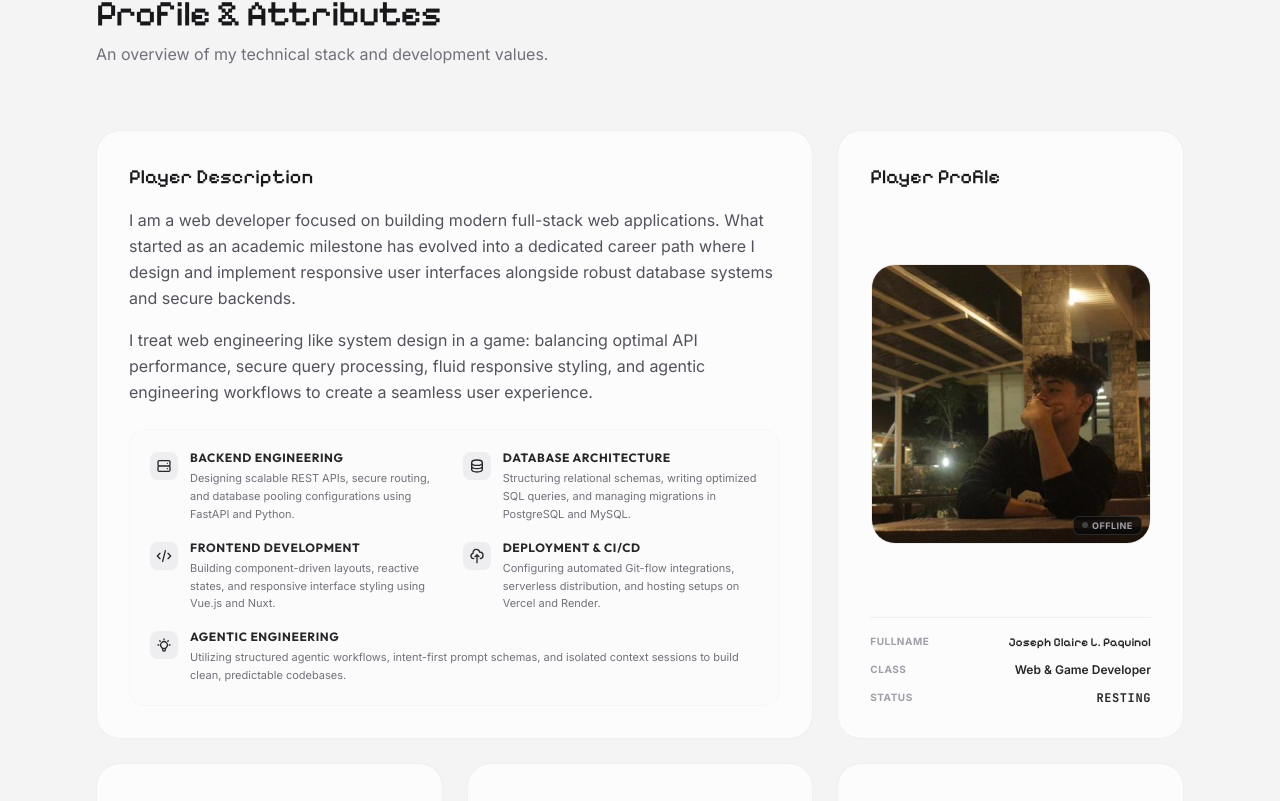
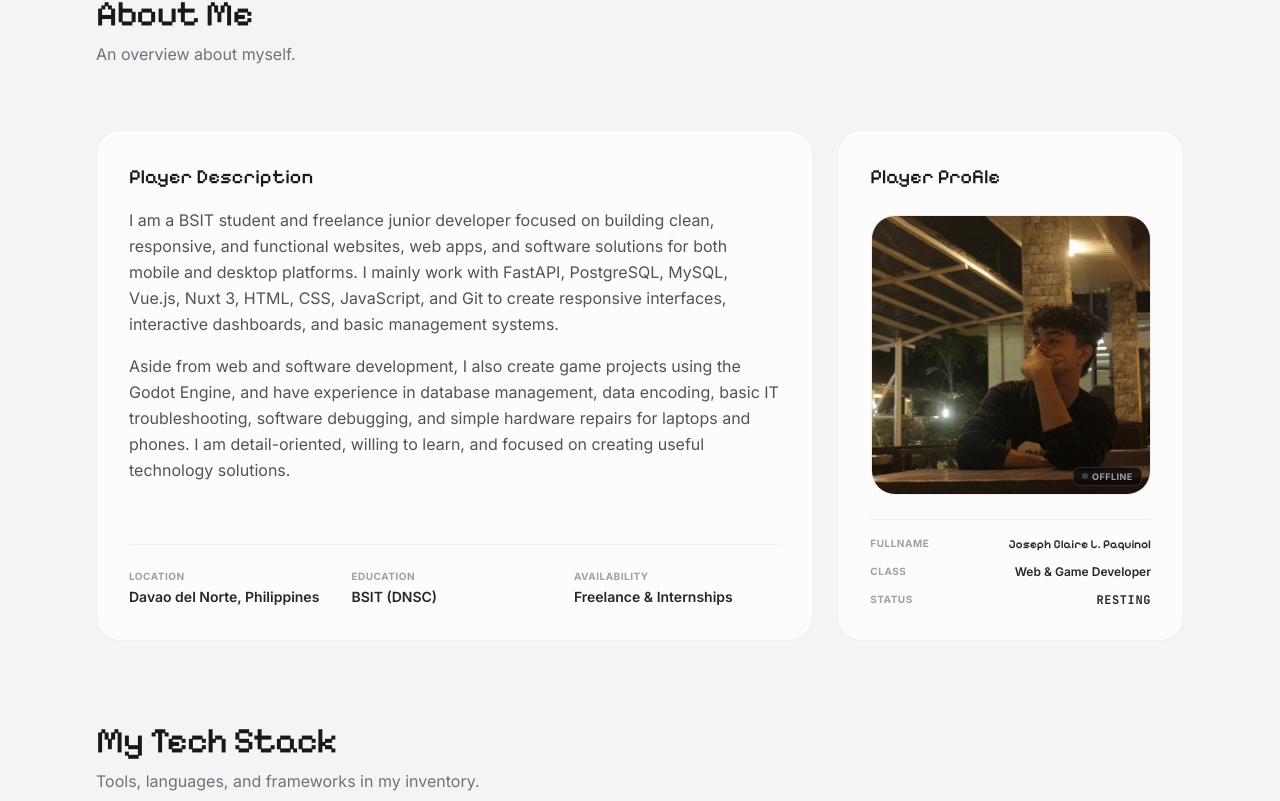
Before and after one commit to JCentic/website-portfolio, a Nuxt app: page / in a window 1280 px wide. Shown: the part 919-1720 px from the top of the page. Built offline with nearby package versions, Linux system fonts and the light colour scheme.

Commit message:
feat(about): split bento layout into three sections and personalize bio description

```diff
--- a/app/components/About.vue
+++ b/app/components/About.vue
@@ -50,16 +50,16 @@ onUnmounted(() => {
 
       <!-- Section Header -->
       <div class="about-header">
-        <h2 class="about-title hover-flicker" data-text="Profile & Attributes">
-          Profile & Attributes
+        <h2 class="about-title hover-flicker" data-text="About Me">
+          About Me
         </h2>
         <p class="about-subtitle">
-          An overview of my technical stack and development values.
+          An overview about myself.
         </p>
       </div>
 
-      <!-- Bento Grid Container -->
-      <div class="bento-grid">
+      <!-- Bento Grid 1 (About Me) -->
+      <div class="bento-grid mb-20">
 
         <!-- Card 1: Player Description (Bio) - Spans 2 columns -->
         <div class="profile-card spotlight-card reveal-hidden" style="transition-delay: 0ms" @mousemove="handleMouseMove">
@@ -68,95 +68,25 @@ onUnmounted(() => {
               Player Description
             </h3>
             <p class="profile-bio">
-              I am a web developer focused on building modern full-stack web applications. What started as an academic milestone has evolved into a dedicated career path where I design and implement responsive user interfaces alongside robust database systems and secure backends.
+              I am a BSIT student and freelance junior developer focused on building clean, responsive, and functional websites, web apps, and software solutions for both mobile and desktop platforms. I mainly work with FastAPI, PostgreSQL, MySQL, Vue.js, Nuxt 3, HTML, CSS, JavaScript, and Git to create responsive interfaces, interactive dashboards, and basic management systems.
             </p>
             <p class="profile-bio-extra">
-              I treat web engineering like system design in a game: balancing optimal API performance, secure query processing, fluid responsive styling, and agentic engineering workflows to create a seamless user experience.
+              Aside from web and software development, I also create game projects using the Godot Engine, and have experience in database management, data encoding, basic IT troubleshooting, software debugging, and simple hardware repairs for laptops and phones. I am detail-oriented, willing to learn, and focused on creating useful technology solutions.
             </p>
+          </div>
 
-            <!-- Core Engineering Areas -->
-            <div class="core-areas-grid">
-
-              <!-- Area 1: Backend Engineering -->
-              <div class="core-area-item">
-                <div class="core-area-icon-wrapper">
-                  <!-- Server/API SVG icon -->
-                  <svg class="core-area-icon" fill="none" viewBox="0 0 24 24" stroke="currentColor" stroke-width="2">
-                    <path stroke-linecap="round" stroke-linejoin="round" d="M5 12h14M5 12a2 2 0 01-2-2V6a2 2 0 012-2h14a2 2 0 012 2v4a2 2 0 01-2 2M5 12a2 2 0 00-2 2v4a2 2 0 002 2h14a2 2 0 002-2v-4a2 2 0 00-2-2m-2-4h.01M17 16h.01" />
-                  </svg>
-                </div>
-                <div>
-                  <h4 class="core-area-title">Backend Engineering</h4>
-                  <p class="core-area-desc">
-                    Designing scalable REST APIs, secure routing, and database pooling configurations using FastAPI and Python.
-                  </p>
-                </div>
-              </div>
-
-              <!-- Area 2: Database Architecture -->
-              <div class="core-area-item">
-                <div class="core-area-icon-wrapper">
-                  <!-- Database Stack SVG icon -->
-                  <svg class="core-area-icon" fill="none" viewBox="0 0 24 24" stroke="currentColor" stroke-width="2">
-                    <path stroke-linecap="round" stroke-linejoin="round" d="M4 7v10c0 2.21 3.582 4 8 4s8-1.79 8-4V7M4 7c0 2.21 3.582 4 8 4s8-1.79 8-4M4 7c0-2.21 3.582-4 8-4s8 1.79 8 4m0 5c0 2.21-3.582 4-8 4s-8-1.79-8-4" />
-                  </svg>
-                </div>
-                <div>
-                  <h4 class="core-area-title">Database Architecture</h4>
-                  <p class="core-area-desc">
-                    Structuring relational schemas, writing optimized SQL queries, and managing migrations in PostgreSQL and MySQL.
-                  </p>
-                </div>
-              </div>
-
-              <!-- Area 3: Frontend Development -->
-              <div class="core-area-item">
-                <div class="core-area-icon-wrapper">
-                  <!-- Code brackets SVG icon -->
-                  <svg class="core-area-icon" fill="none" viewBox="0 0 24 24" stroke="currentColor" stroke-width="2">
-                    <path stroke-linecap="round" stroke-linejoin="round" d="M10 20l4-16m4 4l4 4-4 4M6 16l-4-4 4-4" />
-                  </svg>
-                </div>
-                <div>
-                  <h4 class="core-area-title">Frontend Development</h4>
-                  <p class="core-area-desc">
-                    Building component-driven layouts, reactive states, and responsive interface styling using Vue.js and Nuxt.
-                  </p>
-                </div>
-              </div>
-
-              <!-- Area 4: Deployment & CI/CD -->
-              <div class="core-area-item">
-                <div class="core-area-icon-wrapper">
-                  <!-- Cloud Upload SVG icon -->
-                  <svg class="core-area-icon" fill="none" viewBox="0 0 24 24" stroke="currentColor" stroke-width="2">
-                    <path stroke-linecap="round" stroke-linejoin="round" d="M7 16a4 4 0 01-.88-7.903A5 5 0 1115.9 6L16 6a5 5 0 011 9.9M15 13l-3-3m0 0l-3 3m3-3v12" />
-                  </svg>
-                </div>
-                <div>
-                  <h4 class="core-area-title">Deployment & CI/CD</h4>
-                  <p class="core-area-desc">
-                    Configuring automated Git-flow integrations, serverless distribution, and hosting setups on Vercel and Render.
-                  </p>
-                </div>
-              </div>
-
-              <!-- Area 5: Agentic Engineering -->
-              <div class="core-area-item sm:col-span-2">
-                <div class="core-area-icon-wrapper">
-                  <!-- AI / Robot / Intelligence SVG icon -->
-                  <svg class="core-area-icon" fill="none" viewBox="0 0 24 24" stroke="currentColor" stroke-width="2">
-                    <path stroke-linecap="round" stroke-linejoin="round" d="M9.663 17h4.673M12 3v1m6.364 1.636l-.707.707M21 12h-1M4 12H3m3.343-5.657l-.707-.707m2.828 9.9a5 5 0 117.072 0l-.548.547A3.374 3.374 0 0014 18.469V19a2 2 0 11-4 0v-.531c0-.895-.356-1.754-.988-2.386l-.548-.547z" />
-                  </svg>
-                </div>
-                <div>
-                  <h4 class="core-area-title">Agentic Engineering</h4>
-                  <p class="core-area-desc">
-                    Utilizing structured agentic workflows, intent-first prompt schemas, and isolated context sessions to build clean, predictable codebases.
-                  </p>
-                </div>
-              </div>
-
+          <div class="hud-panel">
+            <div>
+              <span class="hud-label">Location</span>
+              <span class="hud-val">Davao del Norte, Philippines</span>
+            </div>
+            <div>
+              <span class="hud-label">Education</span>
+              <span class="hud-val">BSIT (DNSC)</span>
+            </div>
+            <div>
+              <span class="hud-label">Availability</span>
+              <span class="hud-val">Freelance & Internships</span>
             </div>
           </div>
         </div>
@@ -210,6 +140,21 @@ onUnmounted(() => {
           </div>
         </div>
 
+      </div>
+
+      <!-- Section Header: My Tech Stack -->
+      <div class="about-header">
+        <h2 class="about-title hover-flicker" data-text="My Tech Stack">
+          My Tech Stack
+        </h2>
+        <p class="about-subtitle">
+          Tools, languages, and frameworks in my inventory.
+        </p>
+      </div>
+
+      <!-- Bento Grid 2 (My Tech Stack) -->
+      <div class="bento-grid mb-20">
+
         <!-- Card 3: Frontend Inventory - Spans 1 column -->
         <div class="inventory-card spotlight-card reveal-hidden" style="transition-delay: 200ms" @mousemove="handleMouseMove">
           <div>
@@ -248,7 +193,7 @@ onUnmounted(() => {
             <span class="badge">PostgreSQL</span>
             <span class="badge">MySQL</span>
             <span class="badge">SQLite</span>
-            <span class="badge">NodeJS</span>
+            <span class="badge-highlight">NodeJS</span>
           </div>
         </div>
 
@@ -271,6 +216,21 @@ onUnmounted(() => {
             <span class="badge">Godot Engine</span>
           </div>
         </div>
+
+      </div>
+
+      <!-- Section Header: Currently Learning -->
+      <div class="about-header">
+        <h2 class="about-title hover-flicker" data-text="Currently Learning">
+          Currently Learning
+        </h2>
+        <p class="about-subtitle">
+          Technologies and development methodologies I am actively exploring.
+        </p>
+      </div>
+
+      <!-- Bento Grid 3 (Currently Learning) -->
+      <div class="bento-grid">
 
         <!-- Card 6: Active Quests - Spans 3 columns -->
         <div class="quests-card spotlight-card reveal-hidden" style="transition-delay: 500ms" @mousemove="handleMouseMove">
```
